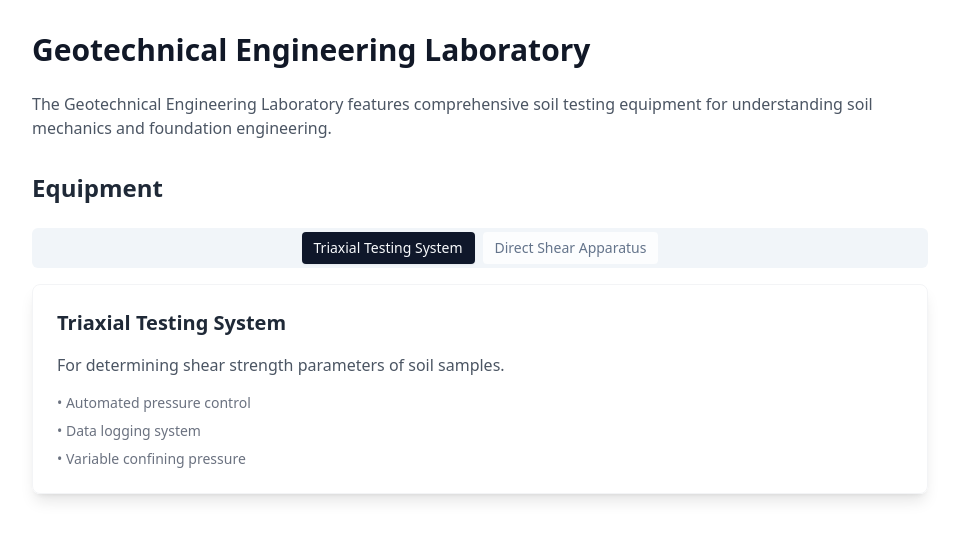
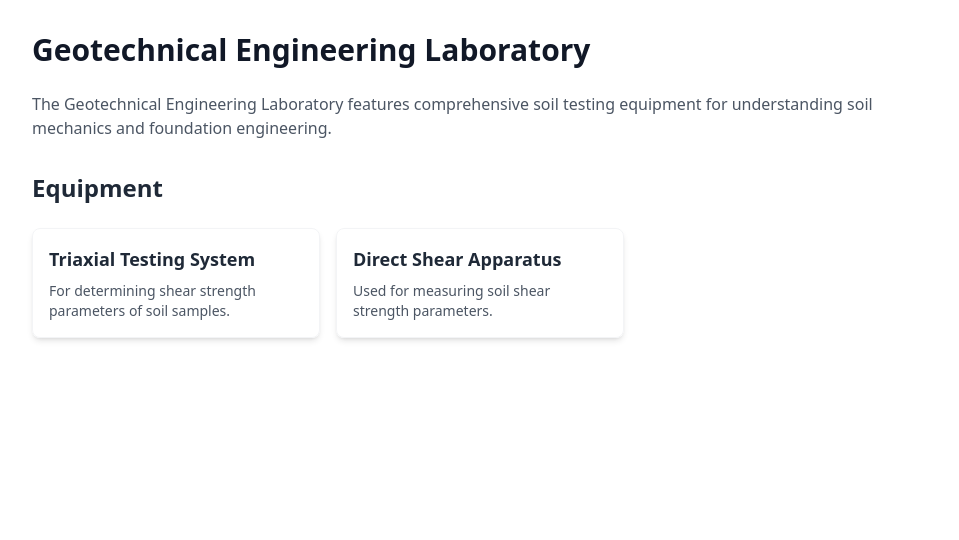
Before and after one commit to Epicguest97/civil-lab-explorer, a React (Vite) app: page /lab/geotechnical-lab in a window 1280 px wide. Shown: the top 540 px of the page, without its empty margins (160-1119 px from the left). Built offline with nearby package versions, Linux system fonts and the light colour scheme.

Commit message:
Refactor: Remove lab equipment tabs
The tabbed display of lab equipment has been removed.  Information will now be displayed in a popup when a lab equipment item is clicked.

```diff
--- a/src/pages/LabPage.tsx
+++ b/src/pages/LabPage.tsx
@@ -1,10 +1,17 @@
 
 import { useParams } from "react-router-dom";
-import { Tabs, TabsContent, TabsList, TabsTrigger } from "@/components/ui/tabs";
 import { motion } from "framer-motion";
+import {
+  Dialog,
+  DialogContent,
+  DialogHeader,
+  DialogTitle,
+} from "@/components/ui/dialog";
+import { useState } from "react";
 
 const LabPage = () => {
   const { slug } = useParams();
+  const [selectedEquipment, setSelectedEquipment] = useState<any>(null);
 
   // Mock data - replace with your actual lab data
   const labData = {
@@ -60,34 +67,40 @@ const LabPage = () => {
         <p className="text-gray-600 mb-8">{lab.description}</p>
 
         <h2 className="text-2xl font-semibold text-gray-800 mb-6">Equipment</h2>
-        <Tabs defaultValue={lab.equipment[0].name} className="w-full">
-          <TabsList className="flex flex-wrap gap-2 mb-4">
-            {lab.equipment.map((item) => (
-              <TabsTrigger
-                key={item.name}
-                value={item.name}
-                className="px-3 py-1.5 text-sm bg-white/80 data-[state=active]:bg-primary data-[state=active]:text-primary-foreground"
-              >
-                {item.name}
-              </TabsTrigger>
-            ))}
-          </TabsList>
+        <div className="grid grid-cols-1 sm:grid-cols-2 md:grid-cols-3 gap-4">
           {lab.equipment.map((item) => (
-            <TabsContent key={item.name} value={item.name} className="mt-4">
-              <div className="bg-white/80 backdrop-blur-sm rounded-lg p-6 shadow-lg border border-gray-100">
-                <h3 className="text-xl font-semibold text-gray-800 mb-4">{item.name}</h3>
-                <p className="text-gray-600 mb-4">{item.description}</p>
+            <motion.div
+              key={item.name}
+              whileHover={{ scale: 1.02 }}
+              className="bg-white/80 backdrop-blur-sm rounded-lg p-4 shadow-md border border-gray-100 cursor-pointer"
+              onClick={() => setSelectedEquipment(item)}
+            >
+              <h3 className="text-lg font-semibold text-gray-800 mb-2">{item.name}</h3>
+              <p className="text-sm text-gray-600 line-clamp-2">{item.description}</p>
+            </motion.div>
+          ))}
+        </div>
+
+        <Dialog open={selectedEquipment !== null} onOpenChange={() => setSelectedEquipment(null)}>
+          {selectedEquipment && (
+            <DialogContent className="sm:max-w-[425px]">
+              <DialogHeader>
+                <DialogTitle>{selectedEquipment.name}</DialogTitle>
+              </DialogHeader>
+              <div className="mt-4">
+                <p className="text-gray-600 mb-4">{selectedEquipment.description}</p>
                 <div className="space-y-2">
-                  {item.specifications.map((spec, index) => (
+                  <h4 className="font-semibold text-gray-800">Specifications:</h4>
+                  {selectedEquipment.specifications.map((spec: string, index: number) => (
                     <div key={index} className="text-sm text-gray-500">
                       • {spec}
                     </div>
                   ))}
                 </div>
               </div>
-            </TabsContent>
-          ))}
-        </Tabs>
+            </DialogContent>
+          )}
+        </Dialog>
       </div>
     </motion.div>
   );
```
